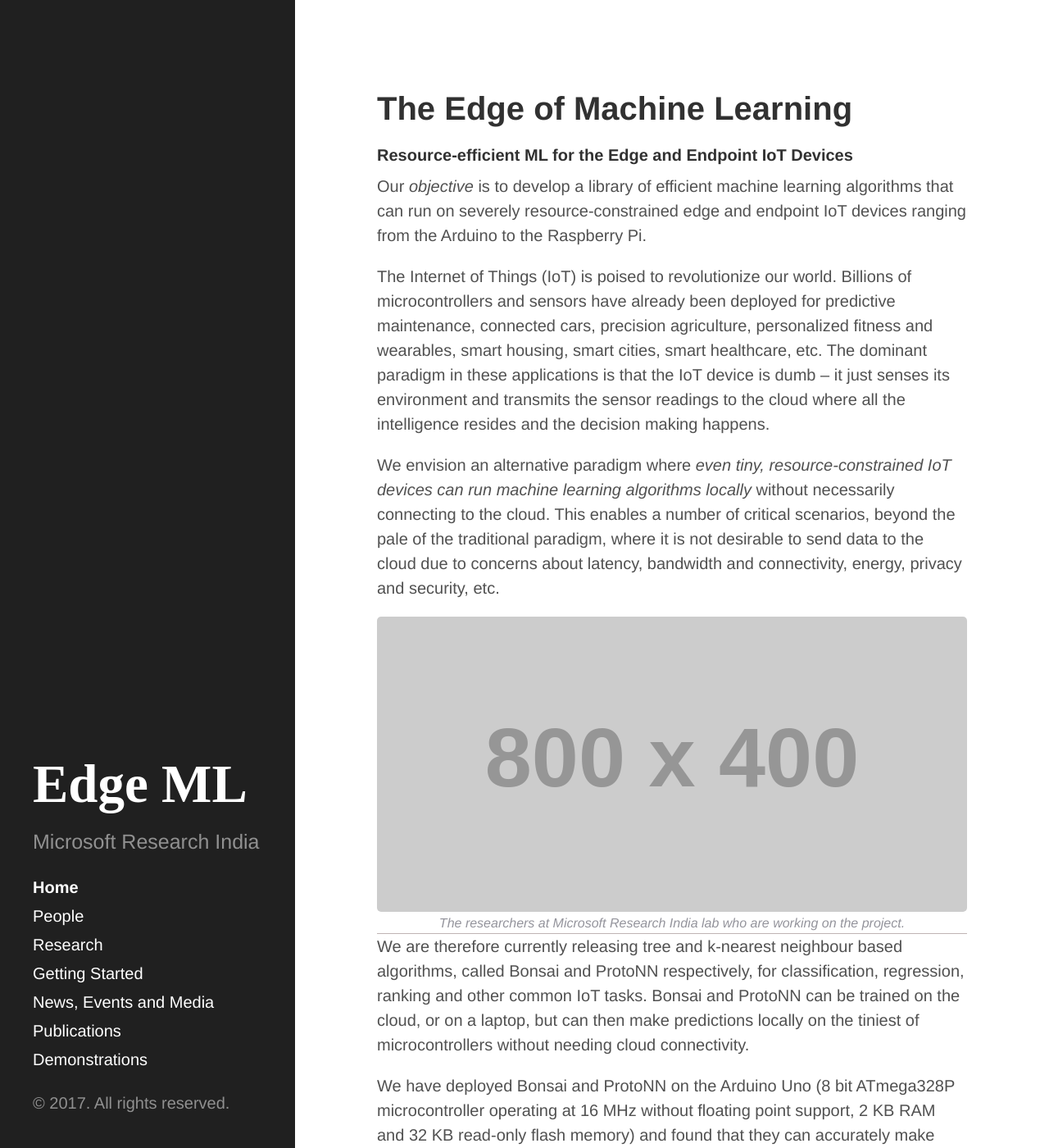
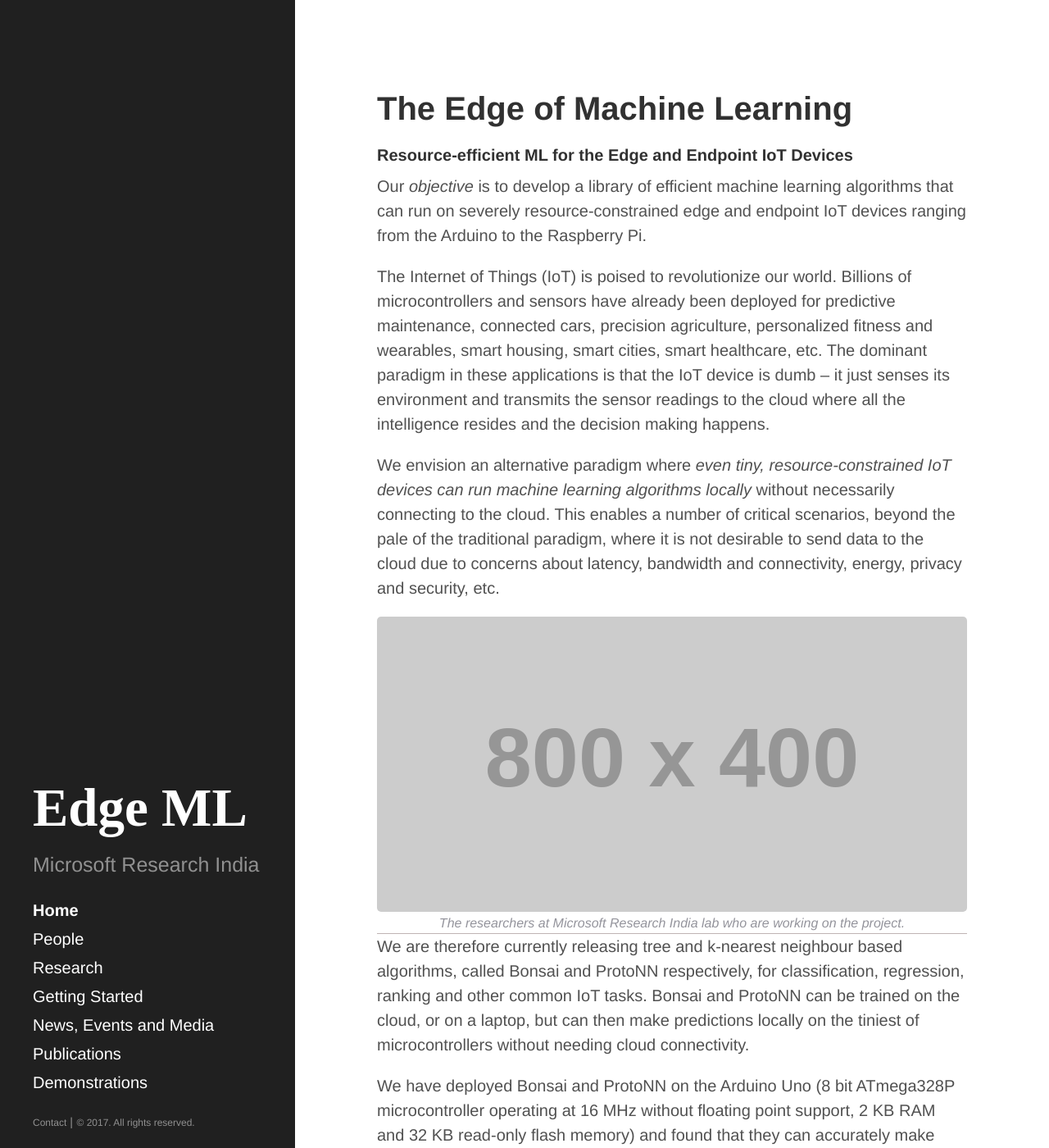
Before and after one commit to ShishirPatil/EdgeML, a Jekyll site: the page built from index.html, in a window 1280 px wide and 1400 px high. Shown: the whole window at 82% size. Built offline with Jekyll 4.4.1, drawn with Linux system fonts in a browser that asks for light colours; the list of posts is cut into pages by our own code.

Commit message:
Adding a contacts page

```diff
--- a/_includes/sidebar.html
+++ b/_includes/sidebar.html
@@ -50,6 +50,10 @@
       {% endcomment %}
     </nav>
 
-    <p>&copy; {{ site.time | date: '%Y' }}. All rights reserved.</p>
+    <div class="footer-div">
+        <a href="{{ site.baseurl }}/Contact">Contact</a><span class="footer-sep">|</span>
+    <span> &copy; {{ site.time | date: '%Y' }}. All rights reserved.</span>
+    </div>
+    </div>
   </div>
 </div>
--- a/public/css/custom.css
+++ b/public/css/custom.css
@@ -11,3 +11,17 @@
     border-bottom: 1px solid #bfb4b4;
     font-size: 0.8em;
 }
+
+.footer-div {
+	font-size: 0.6em;
+}
+.footer-div a {
+	color:inherit;
+	font-style: inherit;
+}
+
+.footer-sep{
+	font-size: 1.2em;
+    padding-left: 4px;
+    padding-right: 1px;
+}
```
Also changed, not shown: Contact.md (added, +6 -0 lines).
